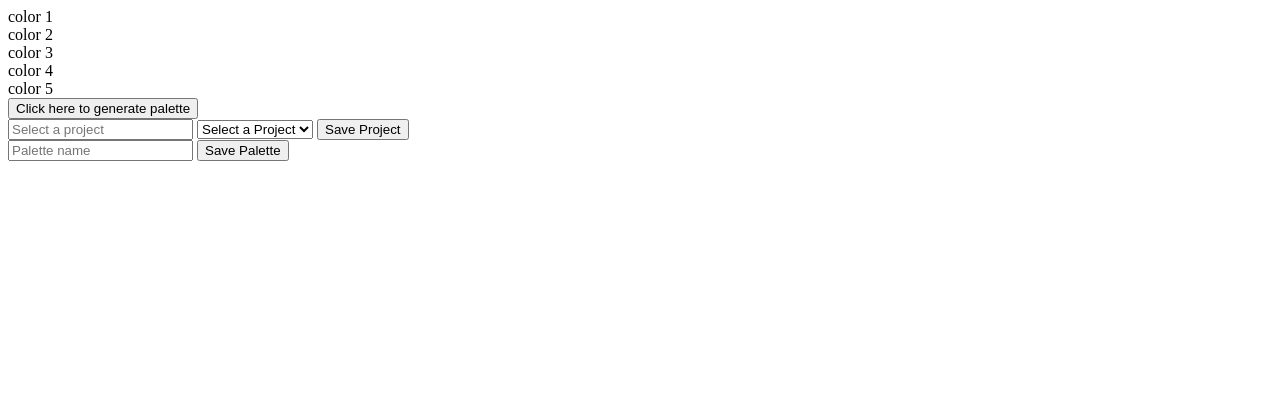
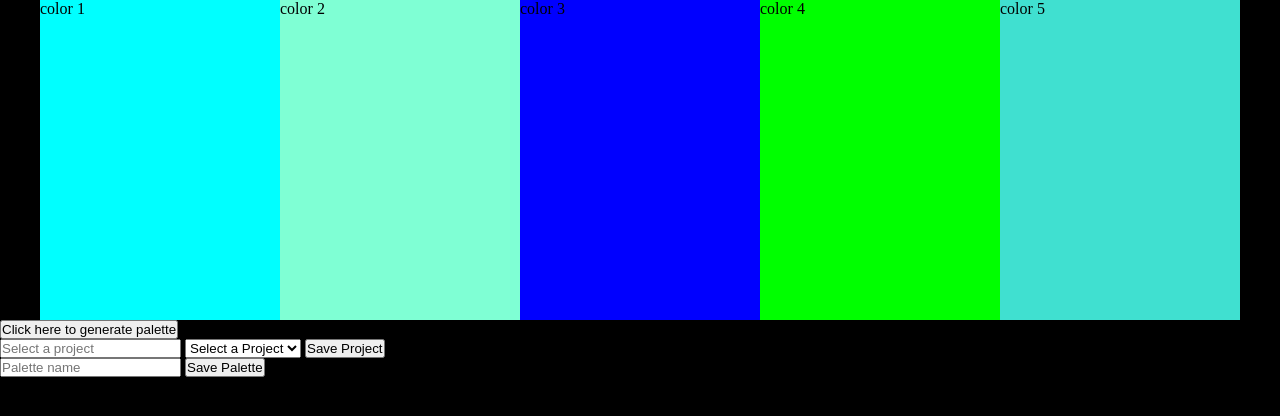
Before and after one commit to benjaminhayek/palette-picker, a plain HTML site: page public/index.html in a window 1280 px wide. Drawn offline with Linux system fonts and the light colour scheme; files that its build step writes are made by us from their sources.

Commit message:
Add basic styling

```diff
--- a/public/css/styles.css
+++ b/public/css/styles.css
@@ -0,0 +1,44 @@
+* {
+    margin: 0;
+    padding: 0;
+}
+
+body {
+    box-sizing: border-box;
+}
+
+.container {
+    background-color: black;
+    min-height: 100vh;
+}
+
+.color-container {
+    display: flex;
+    justify-content: center;
+}
+
+.colors {
+    display: inline-flex;
+    height: 20em;
+    width: 15em;
+}
+
+.color1 {
+    background-color: aqua;
+}
+
+.color2 {
+    background-color: aquamarine;
+}
+
+.color3 {
+    background-color: blue;
+}
+
+.color4 {
+    background-color: lime;
+}
+
+.color5 {
+    background-color: turquoise;
+}
--- a/public/index.html
+++ b/public/index.html
@@ -5,17 +5,17 @@
     <meta http-equiv="X-UA-Compatible" content="IE=edge">
     <title>Page Title</title>
     <meta name="viewport" content="width=device-width, initial-scale=1">
-    <link rel="stylesheet" type="text/css" media="screen" href="styles.css" />
+    <link rel="stylesheet" type="text/css" media="screen" href="css/styles.css" />
     <script src="js/scripts.js"></script>
 </head>
 <body>
     <div class='container'>
-        <section>
-            <div>color 1</div>
-            <div>color 2</div>
-            <div>color 3</div>
-            <div>color 4</div>
-            <div>color 5</div>
+        <section class="color-container">
+            <div class="colors color1">color 1</div>
+            <div class="colors color2">color 2</div>
+            <div class="colors color3">color 3</div>
+            <div class="colors color4">color 4</div>
+            <div class="colors color5">color 5</div>
         </section>
         <section class='palette-form' >
             <button class='generate-btn' >
--- a/server.js
+++ b/server.js
@@ -9,5 +9,5 @@ app.get('/', (request, response) => {
 });
 
 app.listen(app.get('port'), () => {
-  console.log(`${app.locals.title} is running on ${app.get('port')}.`);
+    console.log(`${app.locals.title} is running on ${app.get('port')}.`);
 });
```
